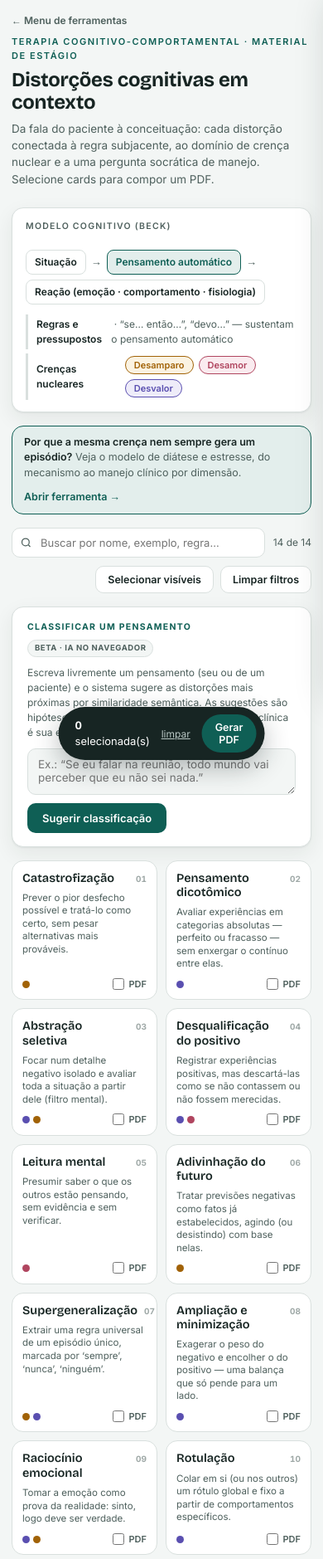
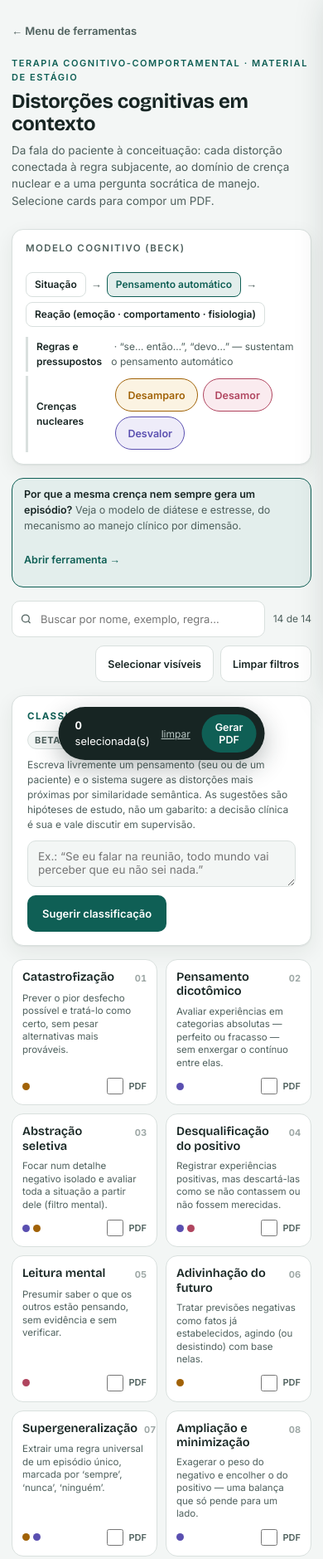
Before and after one commit to gabrielfortes-xdglab/tcc-cognitivo-comportamental, a plain HTML site: page distorcoes.html in a window 390 px wide. Shown: the top 1879 px of the page at 83% size. Drawn offline with nearby package versions, Linux system fonts and the light colour scheme.

Commit message:
Celular: alvos de toque e letras maiores nas três ferramentas; link de menu em diátese e estresse
Co-Authored-By: Claude Fable 5.2 <noreply@anthropic.com>

```diff
--- a/distorcoes.html
+++ b/distorcoes.html
@@ -386,6 +386,19 @@ h1{
 }
 @media (prefers-reduced-motion:reduce){
   *{transition:none !important;animation:none !important}
+}
+/* ======= Celular: alvos de toque e letras maiores ======= */
+@media (max-width:640px){
+  .back-link{display:inline-flex;align-items:center;min-height:44px;font-size:13px}
+  .btn,.c-btn{min-height:44px}
+  .search input{min-height:44px}
+  .chip{min-height:40px;font-size:12.5px;padding:3px 14px}
+  .model-label,.classifier .c-label,.field .f-label{font-size:11.5px}
+  .classifier .c-beta,.card .num{font-size:11px}
+  .card .check{display:inline-flex;align-items:center;gap:6px;min-height:40px;padding:0 4px}
+  .card .check input{width:20px;height:20px}
+  .drawer-head .close{width:44px;height:44px}
+  a[href="diatese-estresse.html"]{display:inline-flex;align-items:center;min-height:44px}
 }
 </style>
 </head>
```
Also changed, not shown: diatese-estresse.html (+9 -0 lines), mapa-cognitivo.html (+8 -0 lines).
